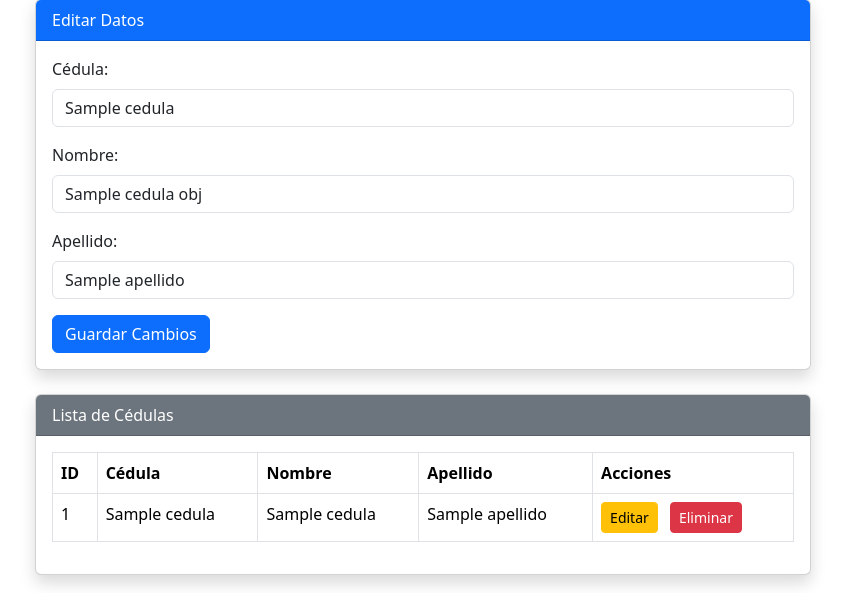
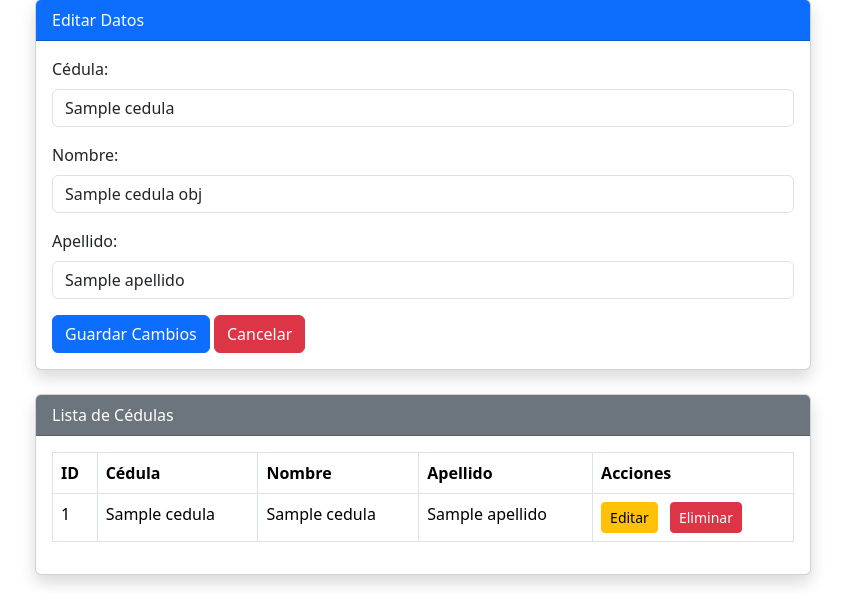
Before and after one commit to KeynerLizarazo/Nomina_Estudiantes, a Django app: template myapp/templates/cedulas.html in a window 1280 px wide. Shown: the part 73-666 px from the top of the page, without its empty margins (217-1062 px from the left). Run offline with Django 3.2, Linux system fonts and the light colour scheme; the template is opened without the code that fills it: most values are stand-ins (such as "Sample title", 1, 10 or a date in 2020); some libraries are stand-ins or nearby versions.

Commit message:
boton para volver atras al editar

```diff
--- a/myapp/templates/cedulas.html
+++ b/myapp/templates/cedulas.html
@@ -75,6 +75,9 @@
                                value="{% if cedula_obj %}{{ cedula_obj.apellido }}{% endif %}" placeholder="Apellido" required>
                     </div>
                     <button type="submit" class="btn btn-primary">{% if cedula_obj %}Guardar Cambios{% else %}Guardar{% endif %}</button>
+                    {% if cedula_obj %}
+                    <a href="{% url 'cedulas' %}" class="btn btn-danger">Cancelar</a>
+                    {% endif %}
                 </form>
             </div>
         </div>
```
